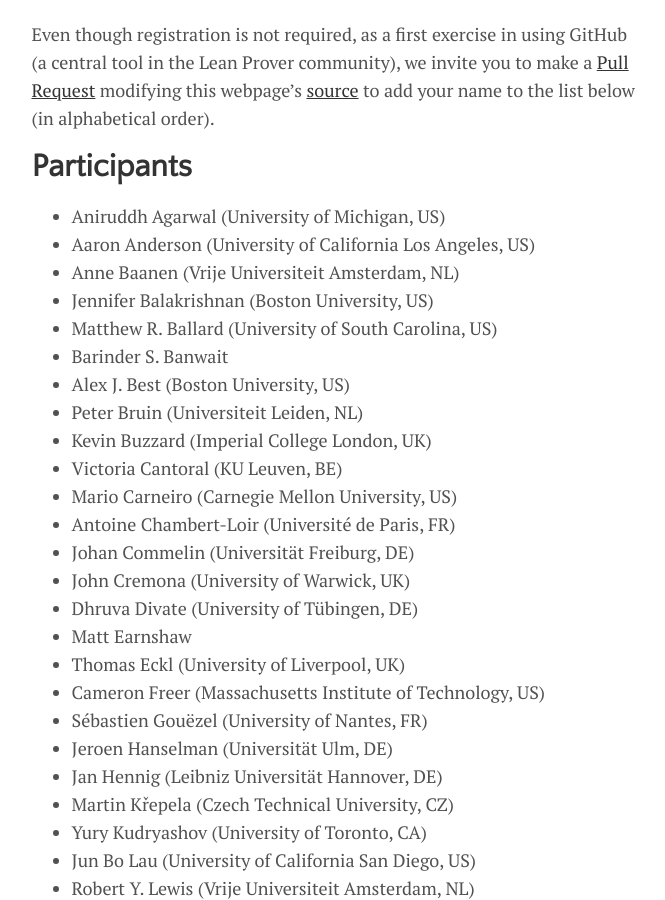
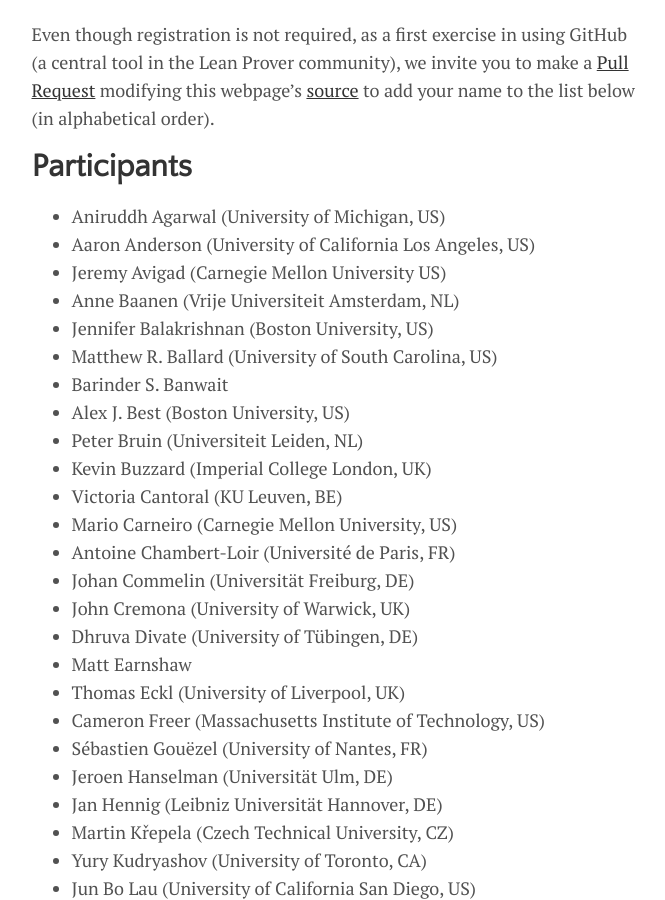
Before and after one commit to leanprover-community/lftcm2020, a Jekyll site: the page built from docs/participants.md, in a window 1280 px wide and 900 px high, scrolled down 302 px. Shown: the whole window, without its empty margins (301-966 px from the left). Built offline with Jekyll 4.4.1, drawn with Linux system fonts in a browser that asks for light colours.

Commit message:
Update participants.md

```diff
--- a/docs/participants.md
+++ b/docs/participants.md
@@ -26,6 +26,7 @@
 
 * Aniruddh Agarwal (University of Michigan, US)
 * Aaron Anderson (University of California Los Angeles, US)
+* Jeremy Avigad (Carnegie Mellon University US)
 * Anne Baanen (Vrije Universiteit Amsterdam, NL)
 * Jennifer Balakrishnan (Boston University, US)
 * Matthew R. Ballard (University of South Carolina, US)
```
